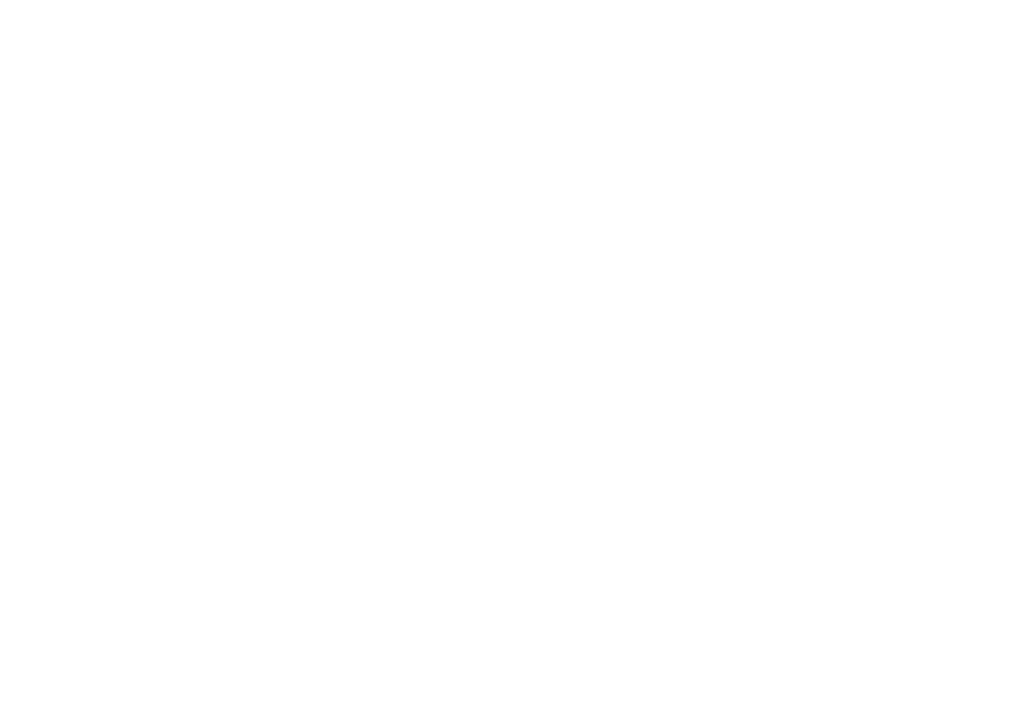
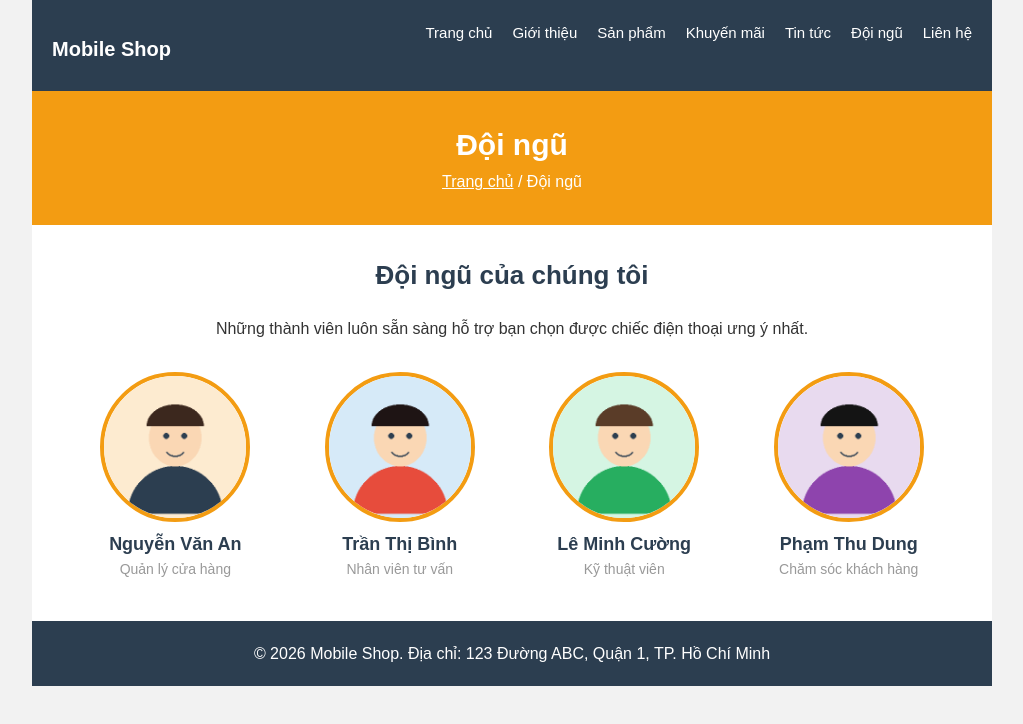
Before and after one commit to nguyenthingocy05042002-png/wed-mobile-shop, a plain HTML site: page doi-ngu.html in a window 1280 px wide. Shown: the whole page, without its empty margins (128-1151 px from the left). Drawn offline with Linux system fonts and the light colour scheme.

Commit message:
feat: add team page and update header layout and styling across pages

```diff
--- a/doi-ngu.html
+++ b/doi-ngu.html
@@ -0,0 +1,297 @@
+<!DOCTYPE html>
+<html lang="vi">
+
+<head>
+    <meta charset="UTF-8">
+    <title>Mobile Shop - Trang chủ</title>
+    <link rel="stylesheet" href="css/common.css">
+    <link rel="stylesheet" href="css/home.css">
+    <style>
+        /*===== CSS Dùng chung cho tất cả các trang =====*/
+
+        /* 1. Thiết kế chung */
+        * {
+            margin: 0;
+            padding: 0;
+            box-sizing: border-box;
+
+        }
+
+        body {
+            font-family: Arial, sans-serif;
+            background-color: #f2f2f2;
+            color: #333;
+            line-height: 1.6;
+
+        }
+
+        .container {
+            width: 960px;
+            margin: 0 auto;
+            background-color: #ffffff;
+
+        }
+
+        .clear {
+            clear: both;
+
+        }
+
+        /* 2. Header - Menu */
+
+        .header {
+            background-color: #2c3e50;
+            padding: 20px;
+
+        }
+
+        .logo {
+            float: left;
+
+        }
+
+        .logo a {
+            color: #ffffff;
+            font-size: 20px;
+            text-decoration: none;
+            ;
+        }
+
+        .menu {
+            float: right;
+            list-style: none;
+            margin-left: 15px;
+
+        }
+
+        .menu li {
+            float: left;
+            margin-left: 20px;
+
+        }
+
+        .menu li a {
+            color: #ffffff;
+            text-decoration: none;
+            font-size: 15px;
+
+        }
+
+        .menu li a:hover {
+            color: #f39c12;
+
+        }
+
+        /* 3.Tiêu đề trang con */
+
+        .page-title {
+            background-color: #f39c12;
+            color: #ffffff;
+            text-align: center;
+            padding: 30px 20px;
+
+        }
+
+        .page-title h2 {
+            font-size: 30px;
+
+        }
+
+        .page-title a {
+            color: #ffffff;
+
+        }
+
+        /* 4.Khối nội dung và tiêu đề khối */
+
+        .section {
+
+            padding: 30px 0;
+
+        }
+
+        .section-title {
+            text-align: center;
+            color: #2c3e50;
+            font-size: 26px;
+            margin-bottom: 20px;
+
+        }
+
+        /* 5.Nút bấm dùng chung */
+        .btn {
+            display: inline-block;
+            background-color: #e74c3c;
+            color: #ffffff;
+            padding: 8px 20px;
+            text-decoration: none;
+            border-radius: 5px;
+
+        }
+
+        .btn:hover {
+            background-color: #c0392b;
+
+        }
+
+        /* 6. Footer */
+        .footer {
+            background-color: #2c3e50;
+            color: #ffffff;
+            text-align: center;
+            padding: 20px;
+
+        }
+
+        /* ===== CSS RIÊNG CHO TRANG CHỦ =====*/
+
+        /* Banner */
+        .banner img {
+            width: 100%;
+            display: block;
+        }
+
+        /* Lời chào */
+
+        .intro {
+            text-align: center;
+            padding: 30px 60px 0 60px;
+        }
+
+        .intro h2 {
+            color: #2c3e50;
+            font-size: 26px;
+            margin-bottom: 10px;
+        }
+
+        /* Thẻ giới thiệu các trang con */
+
+        .card {
+            float: left;
+            width: 300px;
+            margin: 10px;
+            border: 1px solid #dddddd;
+            padding: 20px;
+            text-align: center;
+
+        }
+
+        .card img {
+            width: 80px;
+        }
+
+        .card h3 {
+            color: #2c3e50;
+            margin: 10px 0 5px 0;
+        }
+
+        .card p {
+            font-size: 14px;
+            height: 46px;
+            margin-bottom: 10px;
+        }
+
+        /* ===== CSS RIÊNG CHO TRANG ĐỘI NGŨ ===== */
+        .team-intro {
+            text-align: center;
+            margin-bottom: 20px;
+        }
+
+        /* Dùng inline-block thay cho float */
+        .team {
+            text-align: center;
+        }
+
+        .member {
+            display: inline-block;
+            width: 200px;
+            margin: 10px;
+            vertical-align: top;
+        }
+
+        /* Ảnh đại diện hình tròn */
+        .member img {
+            width: 150px;
+            height: 150px;
+            border-radius: 50%;
+            border: 4px solid #f39c12;
+        }
+
+        .member h3 {
+            color: #2c3e50;
+            font-size: 18px;
+        }
+
+        .role {
+            color: #999999;
+            font-size: 14px;
+        }
+    </style>
+
+</head>
+
+<body>
+    <div class="container">
+        <!-- ===== HEADER (giống nhau ở mọi trang) ===== -->
+        <div class="header">
+            <h1 class="logo"><a href="index.html">Mobile Shop</a></h1>
+            <ul class="menu">
+                <li><a href="index.html">Trang chủ</a></li>
+                <li><a href="gioi-thieu.html">Giới thiệu</a></li>
+                <li><a href="san-pham.html">Sản phẩm</a></li>
+                <li><a href="khuyen-mai.html">Khuyến mãi</a></li>
+                <li><a href="tin-tuc.html">Tin tức</a></li>
+                <li><a href="doi-ngu.html">Đội ngũ</a></li>
+                <li><a href="lien-he.html">Liên hệ</a></li>
+            </ul>
+            <div class="clear"></div>
+        </div>
+        <!-- ===== TIÊU ĐỀ TRANG ===== -->
+        <div class="page-title">
+            <h2>Đội ngũ</h2>
+
+            <p><a href="index.html">Trang chủ</a> / Đội ngũ</p>
+        </div>
+        <!-- ===== ĐỘI NGŨ ===== -->
+        <div class="section">
+            <h2 class="section-title">Đội ngũ của chúng tôi</h2>
+            <p class="team-intro">Những thành viên luôn sẵn sàng hỗ trợ bạn chọn được
+
+                chiếc điện thoại ưng ý nhất.</p>
+            <div class="team">
+                <div class="member">
+                    <img src="images/nv1.png" alt="Nguyễn Văn An">
+                    <h3>Nguyễn Văn An</h3>
+                    <p class="role">Quản lý cửa hàng</p>
+                </div>
+
+                <div class="member">
+                    <img src="images/nv2.png" alt="Trần Thị Bình">
+                    <h3>Trần Thị Bình</h3>
+                    <p class="role">Nhân viên tư vấn</p>
+                </div>
+                <div class="member">
+                    <img src="images/nv3.png" alt="Lê Minh Cường">
+                    <h3>Lê Minh Cường</h3>
+                    <p class="role">Kỹ thuật viên</p>
+                </div>
+
+                <div class="member">
+                    <img src="images/nv4.png" alt="Phạm Thu Dung">
+                    <h3>Phạm Thu Dung</h3>
+                    <p class="role">Chăm sóc khách hàng</p>
+                </div>
+
+            </div>
+        </div>
+        <!-- ===== FOOTER (giống nhau ở mọi trang) ===== -->
+        <div class="footer">
+            <p>&copy; 2026 Mobile Shop. Địa chỉ: 123 Đường ABC, Quận 1, TP. Hồ Chí
+
+                Minh</p>
+        </div>
+
+    </div>
+</body>
+
+</html>
```
Also changed, not shown: gioi-thieu.html (+20 -12 lines), index.html/index.html (+10 -11 lines), khuyen-mai.html (+1 -2 lines), lien-he.html (+5 -0 lines), san-pham.html (+5 -0 lines), tin-tuc.html (+5 -0 lines), banner.png (renamed from images/banner.png), icon-doi-ngu.png (renamed from images/icon-doi-ngu.png), icon-gioi-thieu.png (renamed from images/icon-gioi-thieu copy.png), icon-khuyen-mai.png (renamed from images/icon-khuyen-mai.png), icon-lien-he.png (renamed from images/icon-lien-he.png), icon-san-pham.png (renamed from images/icon-san-pham.png), icon-tin-tuc.png (renamed from images/icon-tin-tuc.png), images/icon-gioi-thieu.png (deleted), 1 more files, 3 other files.
